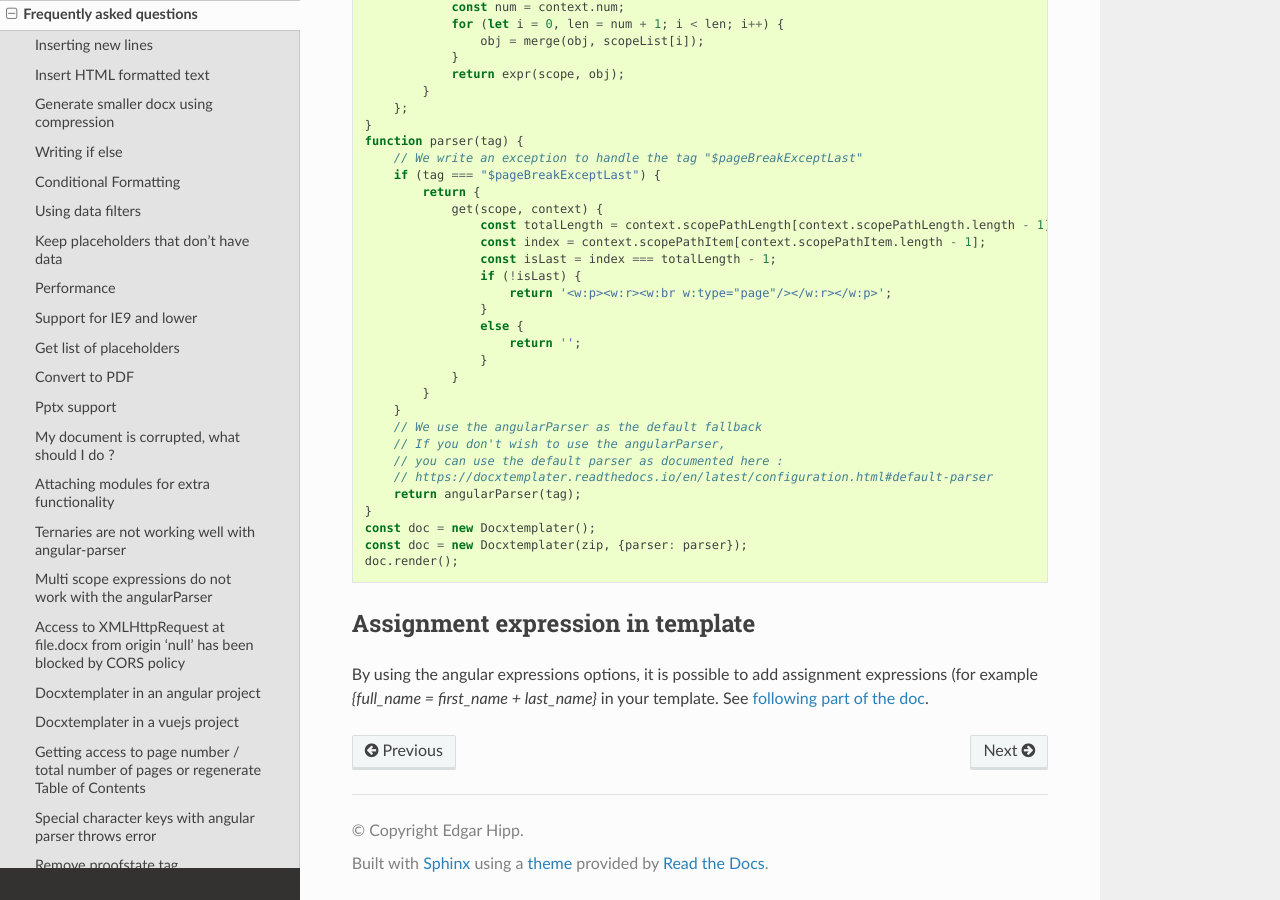
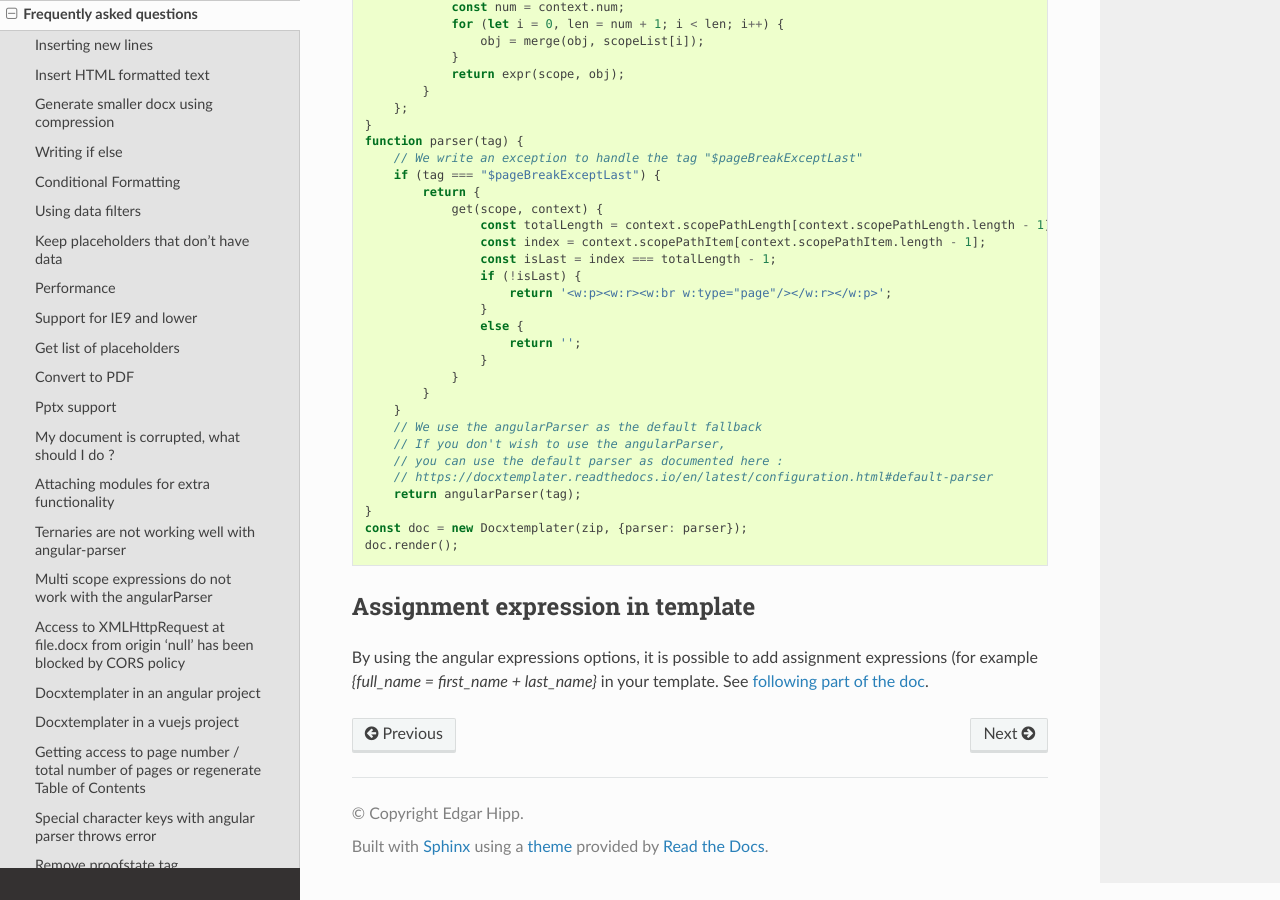
Before and after one commit to open-xml-templating/docxtemplater, a Sphinx documentation site: the page built from docs/source/faq.rst, in a window 1280 px wide and 900 px high, scrolled down 14437 px. Built offline with Sphinx 7.4.7 and the Read the Docs theme 2.0.0, drawn with Linux system fonts in a browser that asks for light colours.

Commit message:
docs:issue#516 remove the unrequired line no 795
as discussed here https://github.com/open-xml-templating/docxtemplater/pull/518#discussion_r428710368

```diff
--- a/docs/source/faq.rst
+++ b/docs/source/faq.rst
@@ -792,7 +792,6 @@ And each user block will be followed by a pagebreak, except the last user.
         // https://docxtemplater.readthedocs.io/en/latest/configuration.html#default-parser
         return angularParser(tag);
     }
-    const doc = new Docxtemplater();
     const doc = new Docxtemplater(zip, {parser: parser});
     doc.render();
 
```
